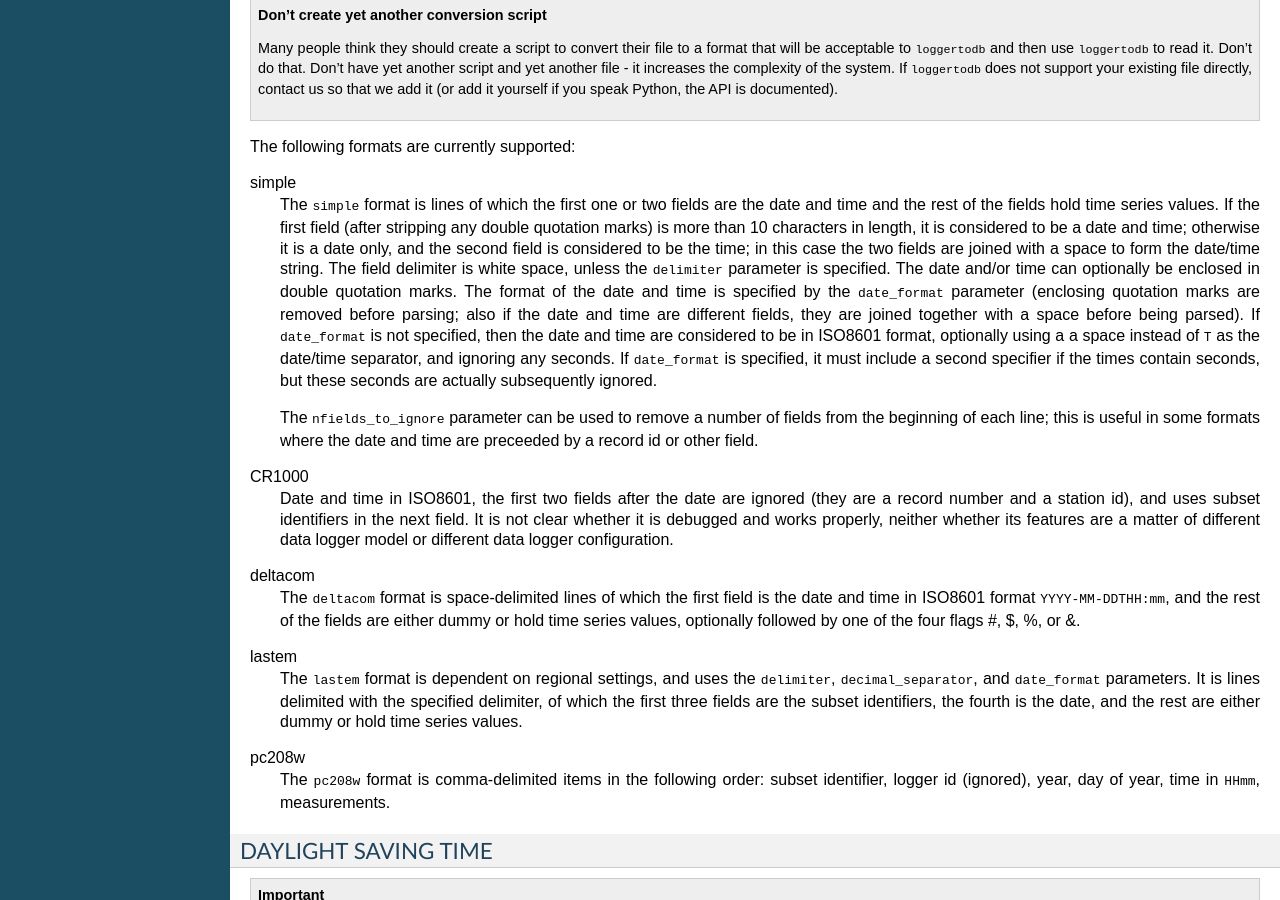
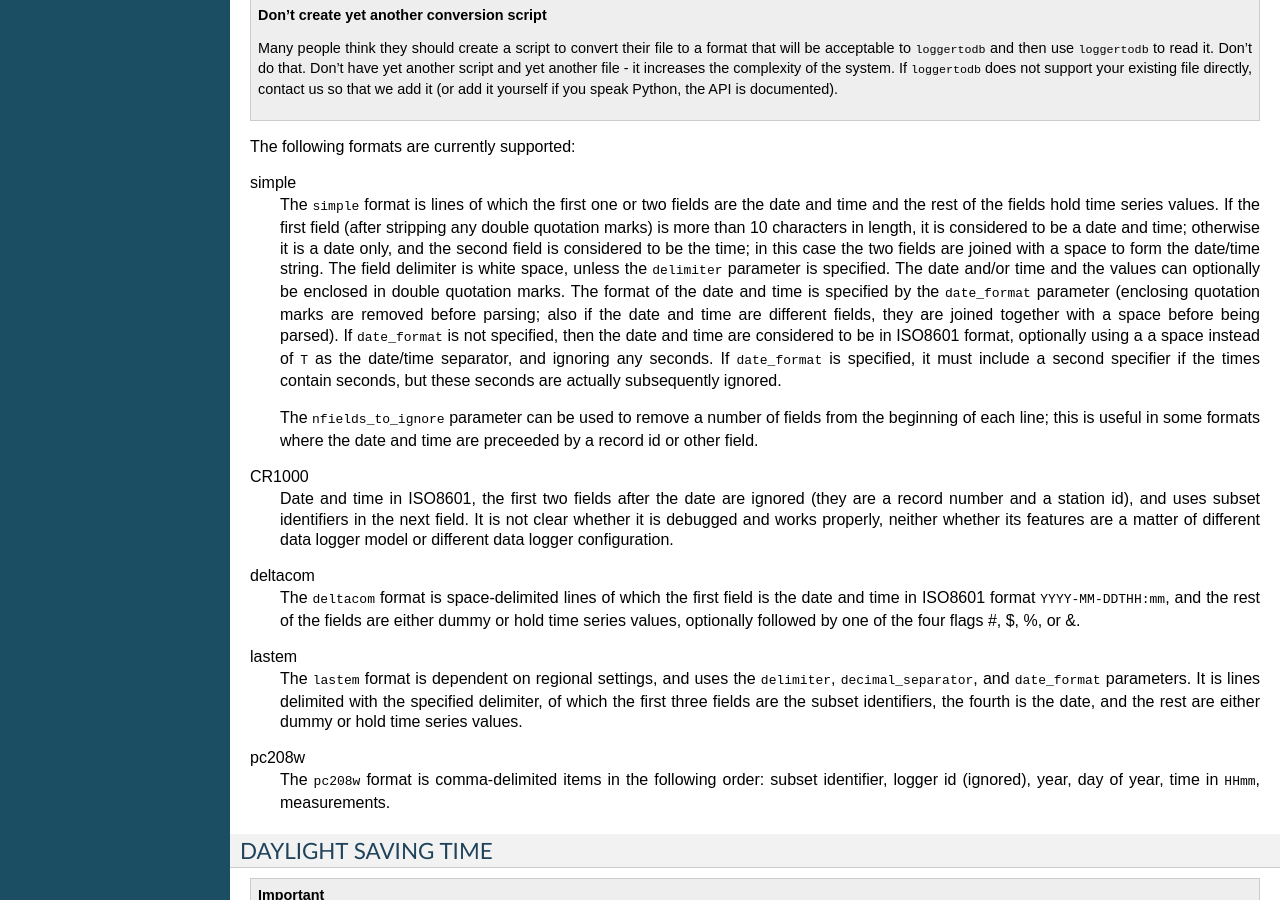
Before and after one commit to openmeteo/pthelma, a Sphinx documentation site: the page built from doc/loggertodb.rst, in a window 1280 px wide and 900 px high, scrolled down 1639 px. Built offline with Sphinx 7.4.7, drawn with Linux system fonts in a browser that asks for light colours.

Commit message:
loggertodb's simple data file format now strips double quotes

```diff
--- a/doc/loggertodb.rst
+++ b/doc/loggertodb.rst
@@ -136,9 +136,9 @@ simple
    is considered to be the time; in this case the two fields are
    joined with a space to form the date/time string.  The field
    delimiter is white space, unless the ``delimiter`` parameter is
-   specified. The date and/or time can optionally be enclosed in
-   double quotation marks. The format of the date and time is
-   specified by the ``date_format`` parameter (enclosing quotation
+   specified. The date and/or time and the values can optionally be
+   enclosed in double quotation marks. The format of the date and time
+   is specified by the ``date_format`` parameter (enclosing quotation
    marks are removed before parsing; also if the date and time are
    different fields, they are joined together with a space before
    being parsed).  If ``date_format`` is not specified, then the date
```
Also changed, not shown: 2 other files.
